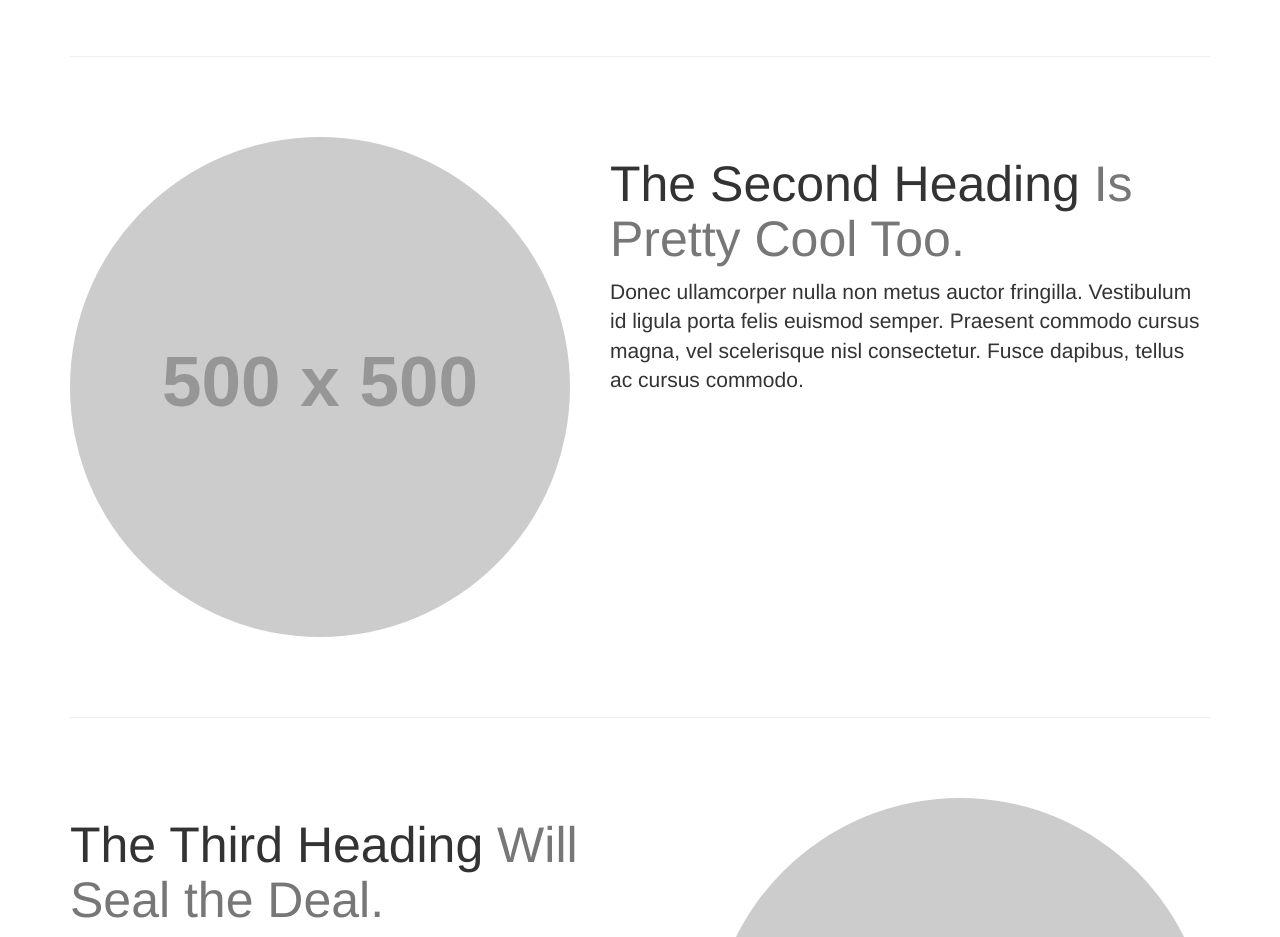
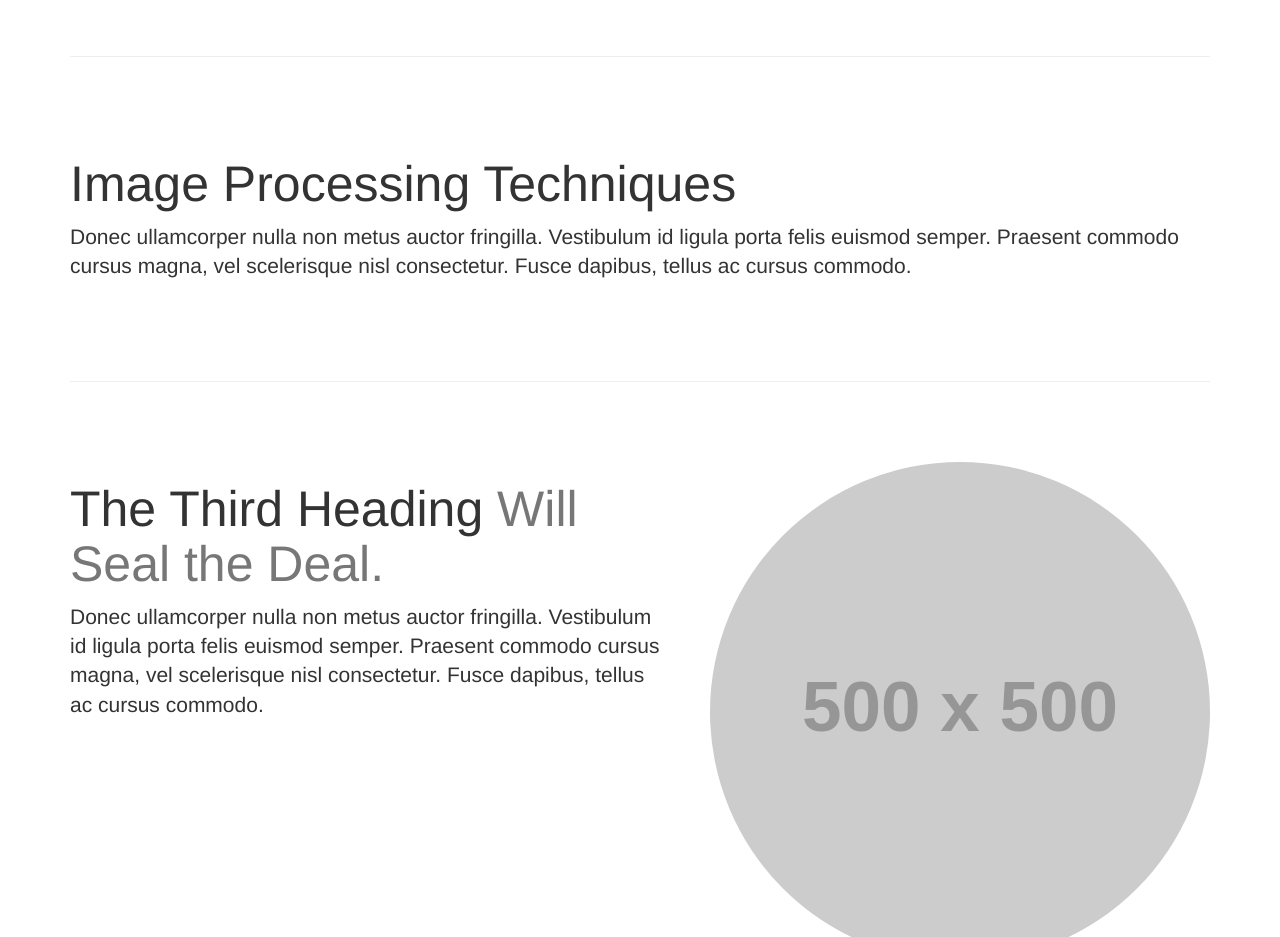
Before and after one commit to angerboy/eecs352-project-website, a plain HTML site: page index.html in a window 1280 px wide. Shown: the part 800-1737 px from the top of the page. Drawn offline with Linux system fonts and the light colour scheme; placeholder pictures from the web are drawn by us.

Commit message:
add sections

```diff
--- a/index.html
+++ b/index.html
@@ -85,10 +85,7 @@
 
         <!-- Second Featurette -->
         <div class="featurette" id="services">
-            <img class="featurette-image img-circle img-responsive pull-left" src="http://placehold.it/500x500">
-            <h2 class="featurette-heading">The Second Heading
-                <span class="text-muted">Is Pretty Cool Too.</span>
-            </h2>
+            <h2 class="featurette-heading">Image Processing Techniques</h2>
             <p class="lead">Donec ullamcorper nulla non metus auctor fringilla. Vestibulum id ligula porta felis euismod semper. Praesent commodo cursus magna, vel scelerisque nisl consectetur. Fusce dapibus, tellus ac cursus commodo.</p>
         </div>
 
```
